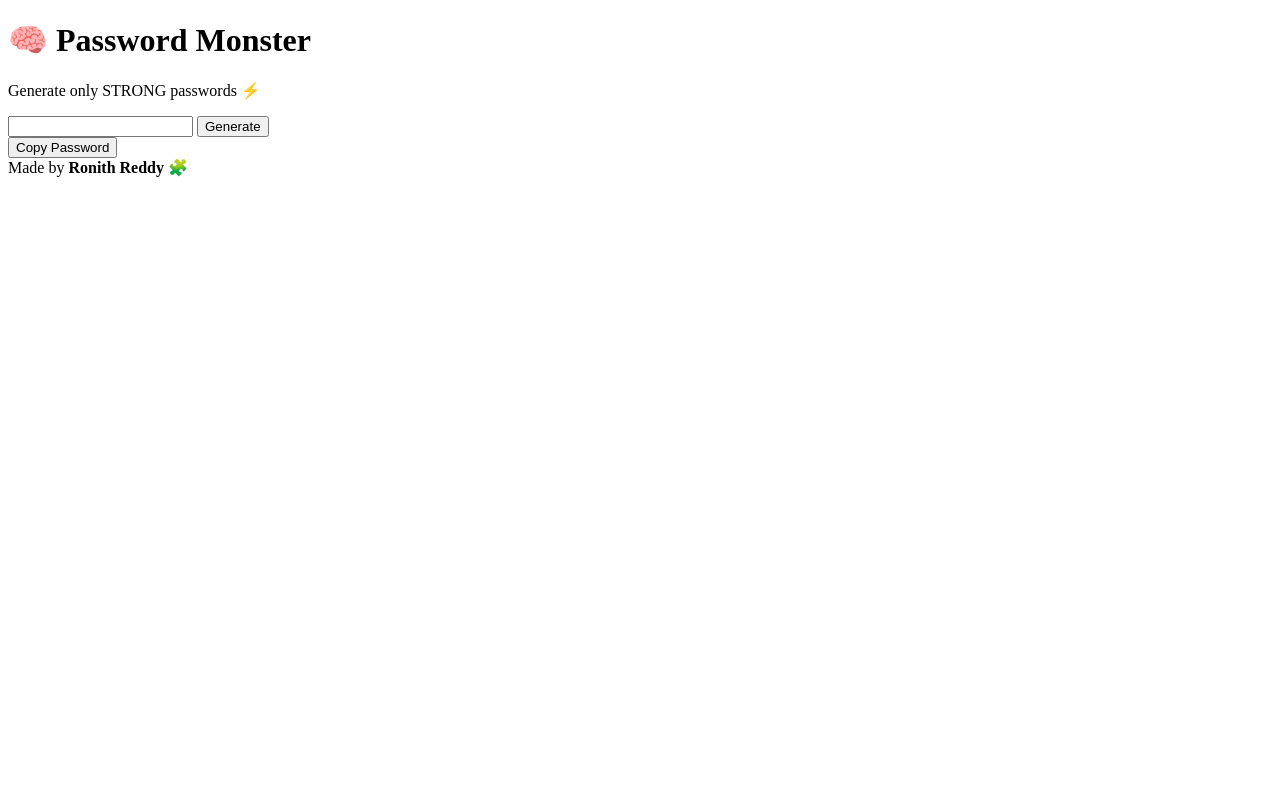
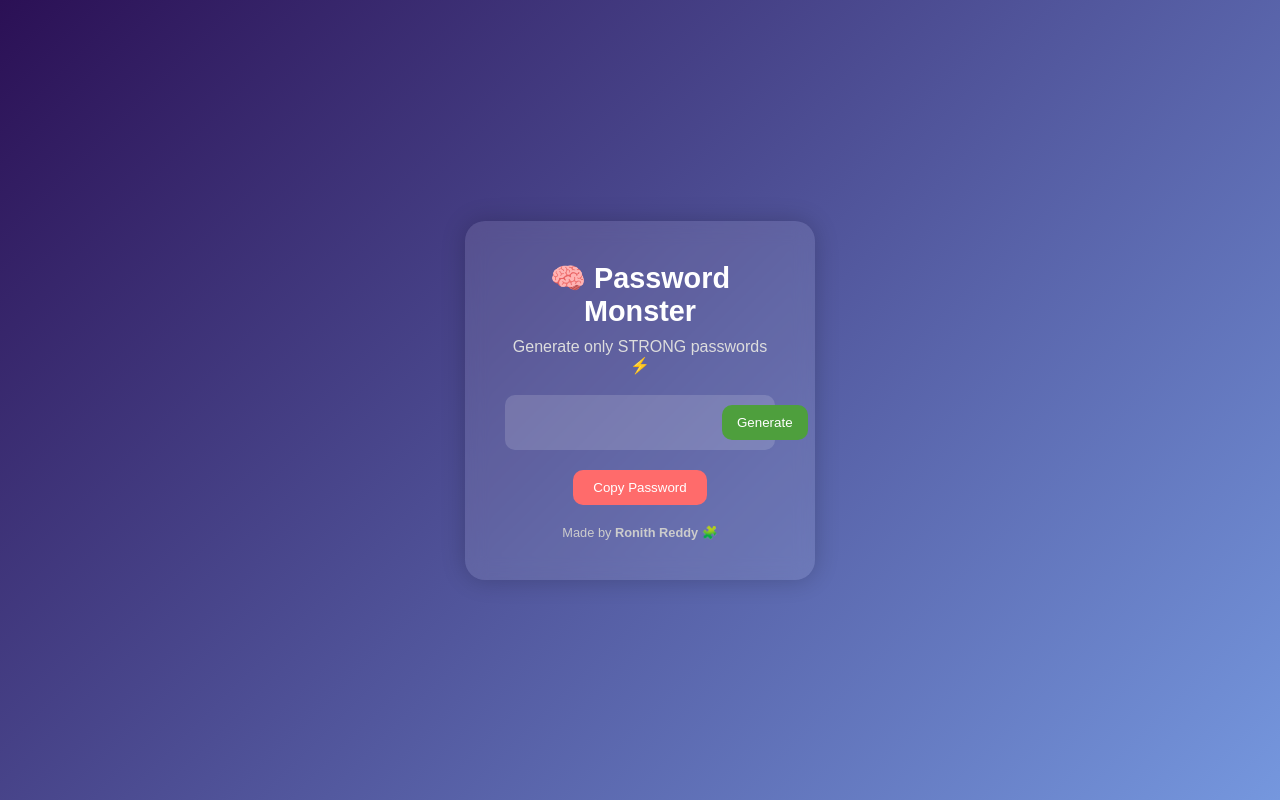
Before and after one commit to Ronith2205/Password-clicker-, a plain HTML site: page index.html in a window 1280 px wide. Drawn offline with Linux system fonts and the light colour scheme.

Commit message:
Add styles for password generator UI
Added CSS styles for layout and design enhancements.

```diff
--- a/style.css
+++ b/style.css
@@ -1,21 +1,92 @@
-function generatePassword() {
-  const length = document.getElementById("length").value;
-  const charset =
-    "abcdefghijklmnopqrstuvwxyzABCDEFGHIJKLMNOPQRSTUVWXYZ0123456789!@#$%^&*()_+";
-  let password = "";
-  const array = new Uint32Array(length);
-  crypto.getRandomValues(array);
-  for (let i = 0; i < length; i++) {
-    password += charset[array[i] % charset.length];
-  }
-  document.getElementById("result").value = password;
+* {
+  margin: 0;
+  padding: 0;
+  box-sizing: border-box;
+  font-family: "Poppins", sans-serif;
 }
 
-function copyPassword() {
-  const result = document.getElementById("result");
-  if (result.value === "") return;
-  navigator.clipboard.writeText(result.value);
-  const btn = document.querySelector(".copyBtn");
-  btn.innerText = "Copied!";
-  setTimeout(() => (btn.innerText = "Copy"), 1500);
+body {
+  height: 100vh;
+  display: flex;
+  align-items: center;
+  justify-content: center;
+  background: linear-gradient(135deg, #2b1055, #7597de);
 }
+
+.container {
+  background: rgba(255, 255, 255, 0.1);
+  padding: 40px;
+  border-radius: 20px;
+  box-shadow: 0 0 25px rgba(0, 0, 0, 0.2);
+  text-align: center;
+  color: white;
+  width: 350px;
+  backdrop-filter: blur(10px);
+}
+
+h1 {
+  font-size: 1.8rem;
+  margin-bottom: 10px;
+}
+
+.tagline {
+  color: #ddd;
+  margin-bottom: 20px;
+}
+
+.password-box {
+  display: flex;
+  justify-content: space-between;
+  background: rgba(255, 255, 255, 0.15);
+  border-radius: 10px;
+  padding: 10px;
+}
+
+.password-box input {
+  flex: 1;
+  border: none;
+  background: transparent;
+  color: white;
+  font-size: 1rem;
+  outline: none;
+}
+
+.password-box button {
+  background: #4e9f3d;
+  border: none;
+  padding: 10px 15px;
+  border-radius: 10px;
+  color: white;
+  cursor: pointer;
+  transition: 0.3s;
+}
+
+.password-box button:hover {
+  background: #1e5128;
+}
+
+.strength {
+  margin: 10px 0;
+  font-weight: bold;
+}
+
+.copy-btn {
+  margin-top: 10px;
+  padding: 10px 20px;
+  background: #ff6b6b;
+  border: none;
+  border-radius: 10px;
+  color: white;
+  cursor: pointer;
+  transition: 0.3s;
+}
+
+.copy-btn:hover {
+  background: #d43f3f;
+}
+
+footer {
+  margin-top: 20px;
+  font-size: 0.8rem;
+  color: #ccc;
+}
```
